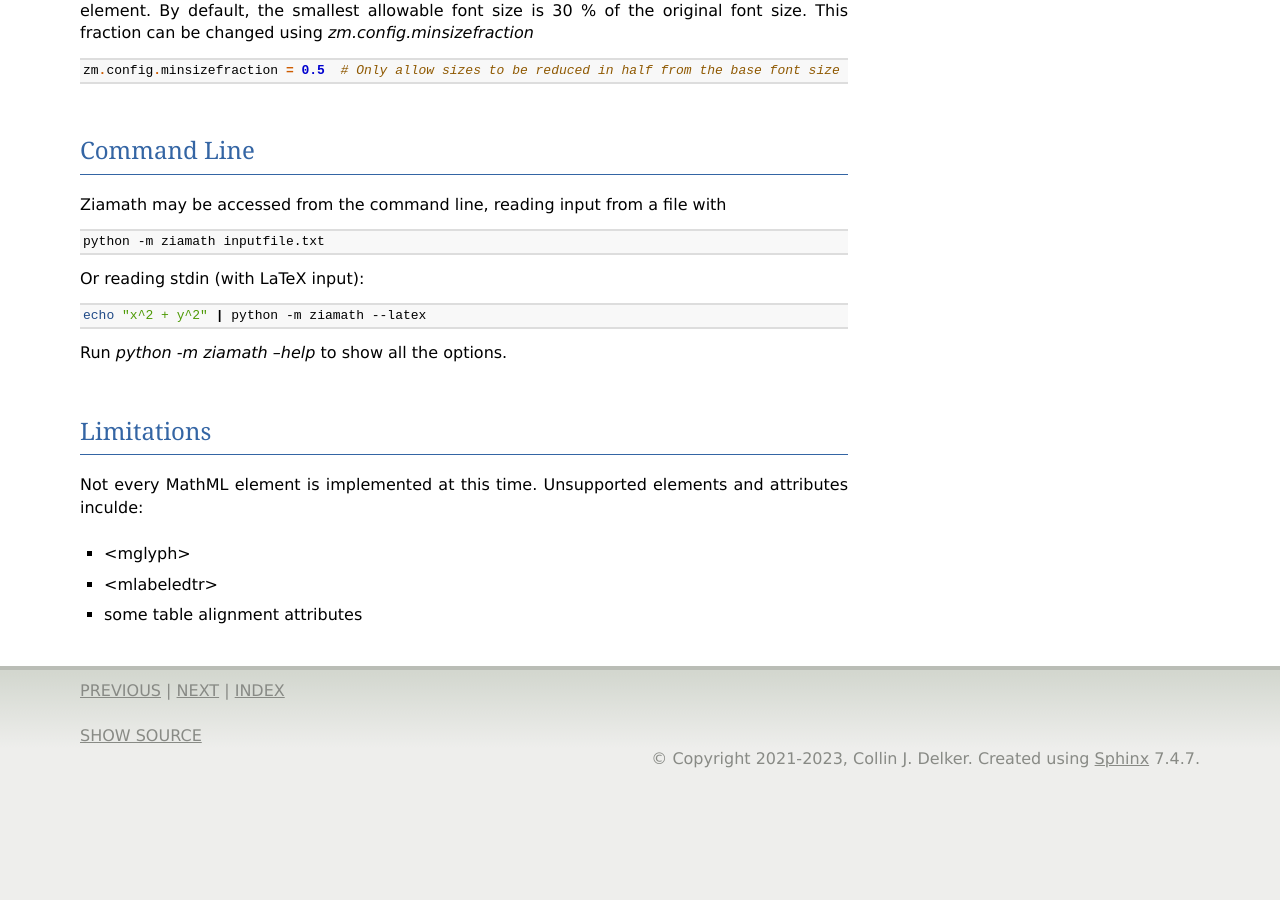
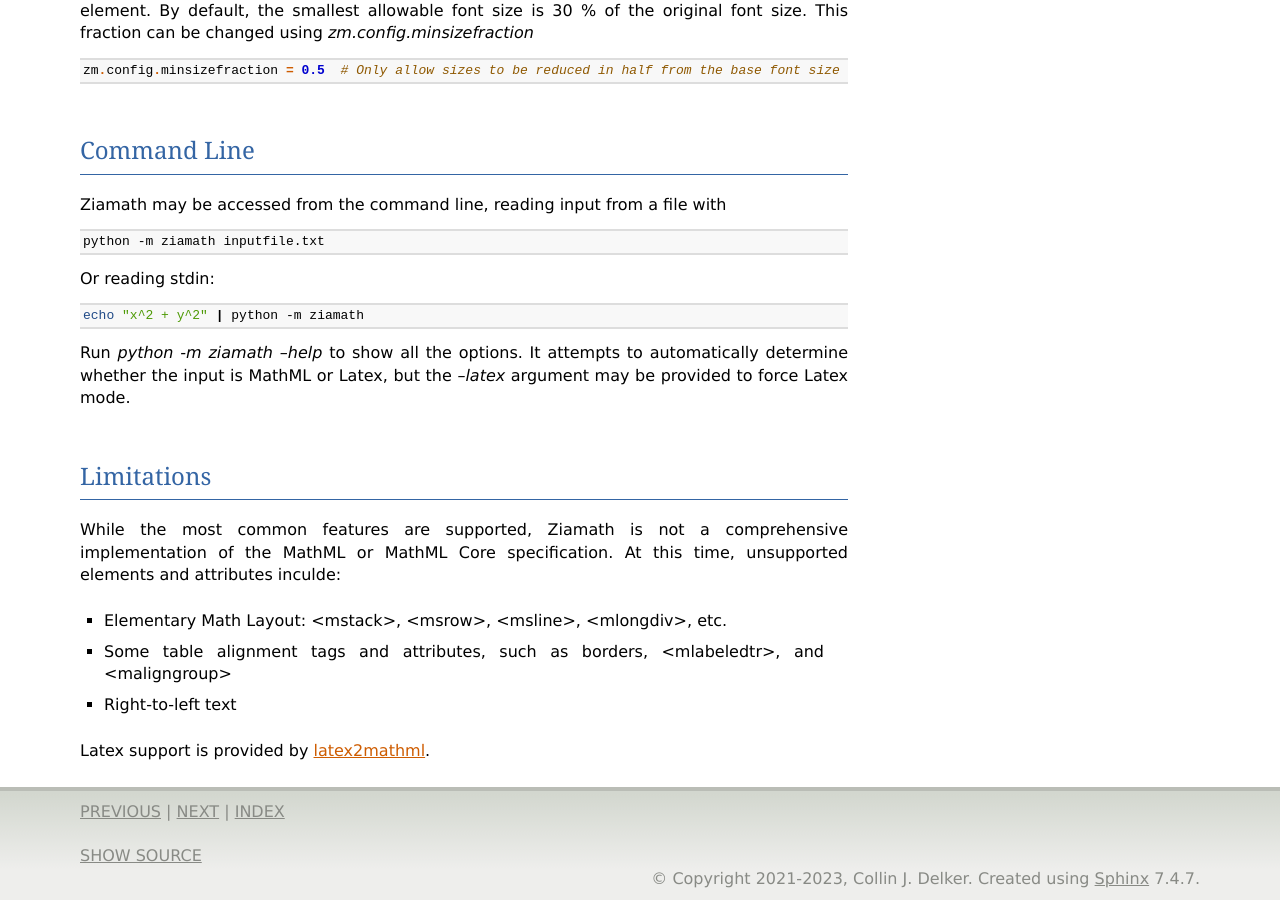
Before and after one commit to cdelker/ziamath, a Sphinx documentation site: the page built from docs/options.rst, in a window 1280 px wide and 900 px high, scrolled down 2284 px. Built offline with Sphinx 7.4.7, drawn with Linux system fonts in a browser that asks for light colours; pages that are not in the unit, such as notebooks, are missing from menus; before the commit the page ends 3064 px from its top, so only the background shows below that.

Commit message:
Update CLI.

```diff
--- a/docs/options.rst
+++ b/docs/options.rst
@@ -158,13 +158,14 @@
 
     python -m ziamath inputfile.txt
 
-Or reading stdin (with LaTeX input):
+Or reading stdin:
 
 .. code-block:: bash
 
-    echo "x^2 + y^2" | python -m ziamath --latex
+    echo "x^2 + y^2" | python -m ziamath
 
-Run `python -m ziamath --help` to show all the options.
+Run `python -m ziamath --help` to show all the options. It attempts to automatically determine whether
+the input is MathML or Latex, but the `--latex` argument may be provided to force Latex mode.
 
 
 |
@@ -172,9 +173,12 @@
 Limitations
 -----------
 
-Not every MathML element is implemented at this time.
-Unsupported elements and attributes inculde:
+While the most common features are supported, Ziamath is not a comprehensive implementation of the MathML or MathML Core specification.
+At this time, unsupported elements and attributes inculde:
 
-- <mglyph>
-- <mlabeledtr>
-- some table alignment attributes
+- Elementary Math Layout: <mstack>, <msrow>, <msline>, <mlongdiv>, etc.
+- Some table alignment tags and attributes, such as borders, <mlabeledtr>, and <maligngroup>
+- Right-to-left text
+
+
+Latex support is provided by `latex2mathml <https://pypi.org/project/latex2mathml/>`_.
```
Also changed, not shown: 1 other file.
